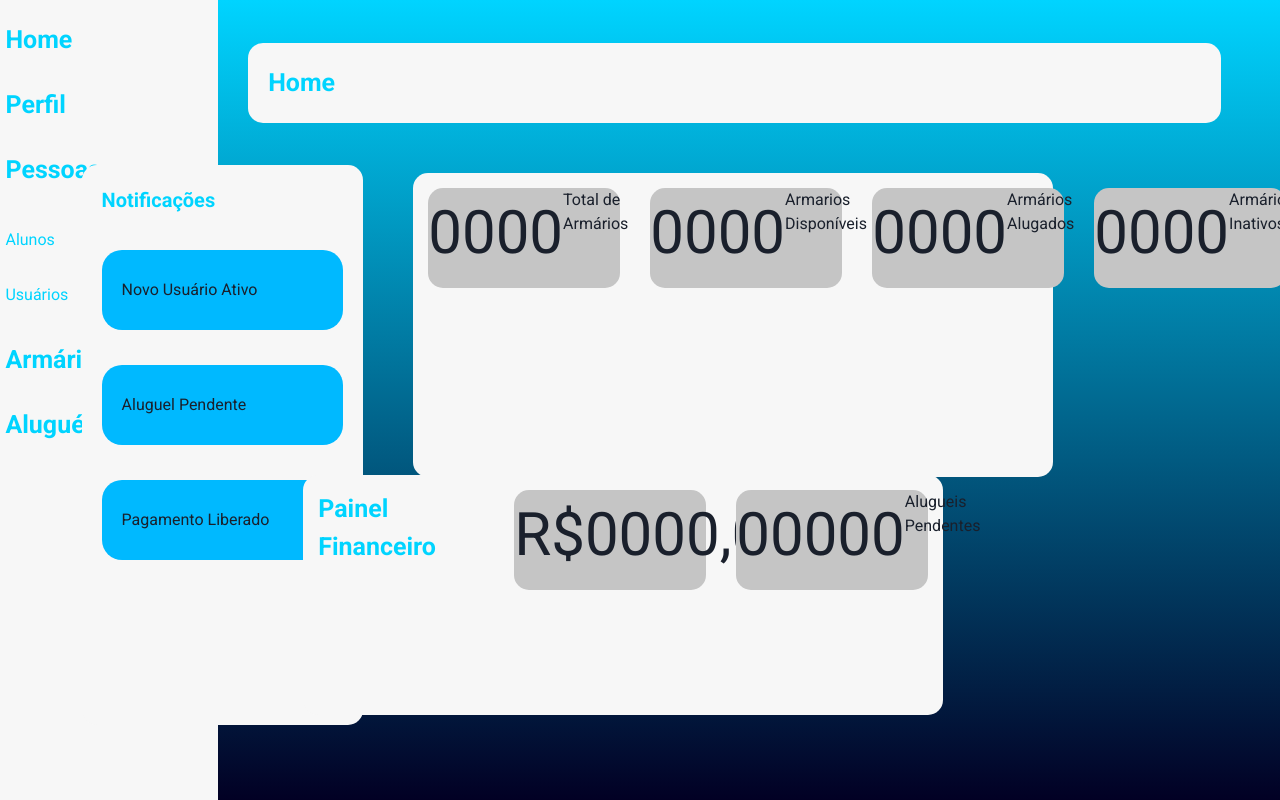
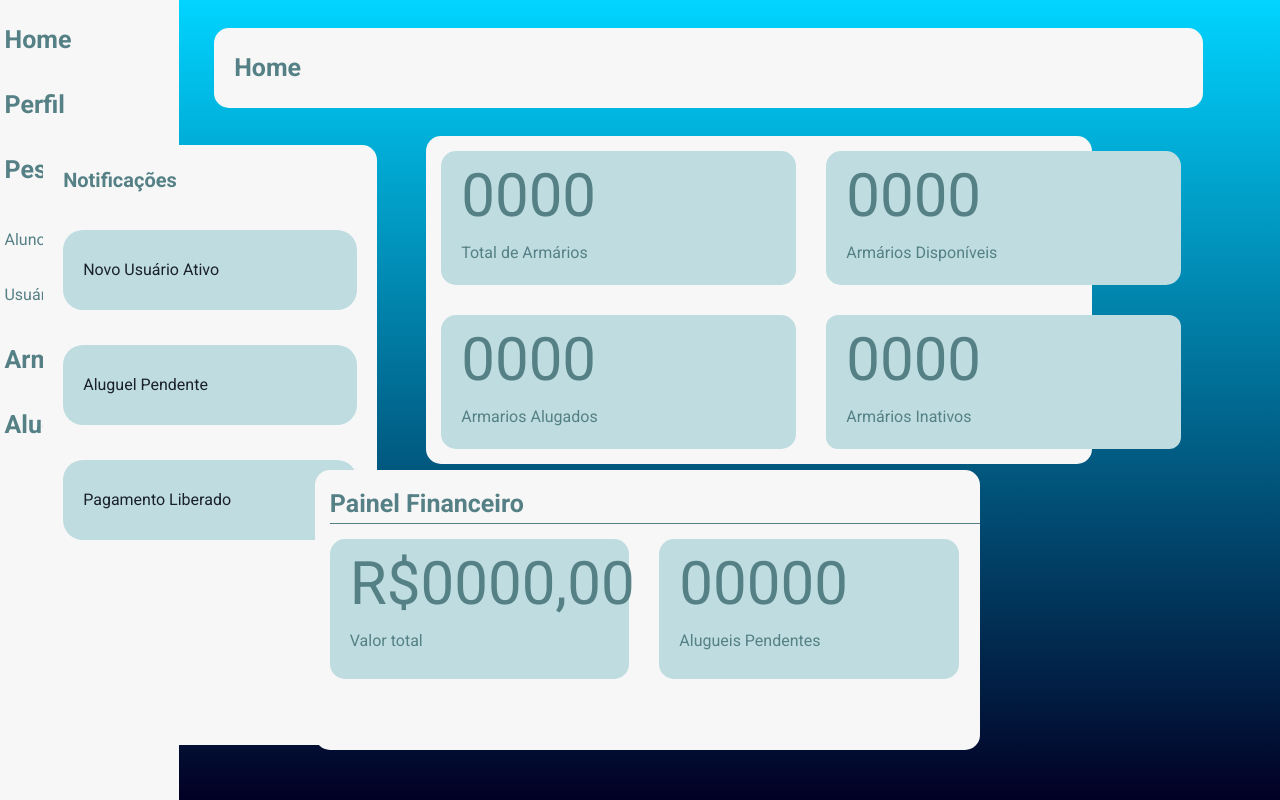
Before and after one commit to GabrieelAraujoo/front-arlock, a React (Create React App) app: page /Adm/Home in a window 1280 px wide. Built offline with nearby package versions, Linux system fonts and the light colour scheme.

Commit message:
Tela adm home

```diff
--- a/src/pages/dashboard/Adm/index.jsx
+++ b/src/pages/dashboard/Adm/index.jsx
@@ -9,43 +9,43 @@ function Home() {
       <Container>
         <Flex
           backgroundColor="white.100"
-          width="17%"
+          width="14%"
           height="full"
           direction="column"
           alignItems="center"
         >
 
-          <Flex backgroundColor="white.100" width="95%" height="80px" textColor="#00D4FF" alignItems="center"
+          <Flex backgroundColor="white.100" width="95%" height="80px" textColor="#558085" alignItems="center"
                 fontSize="25px" fontWeight="bold" marginBottom="-15px">
             Home
           </Flex>
 
-          <Flex backgroundColor="white.100" width="95%" height="80px" textColor="#00D4FF" alignItems="center"
+          <Flex backgroundColor="white.100" width="95%" height="80px" textColor="#558085" alignItems="center"
                 fontSize="25px" fontWeight="bold" marginBottom="-15px">
             Perfil
           </Flex>
 
-          <Flex backgroundColor="white.100" width="95%" height="80px" textColor="#00D4FF" alignItems="center"
+          <Flex backgroundColor="white.100" width="95%" height="80px" textColor="#558085" alignItems="center"
                 fontSize="25px" fontWeight="bold" marginBottom="-10px">
             Pessoas
           </Flex>
 
-          <Flex backgroundColor="white.100" width="95%" height="80px" textColor="#00D4FF" alignItems="center"
+          <Flex backgroundColor="white.100" width="95%" height="80px" textColor="#558085" alignItems="center"
                 marginBottom="-25px">
             Alunos
           </Flex>
 
-          <Flex backgroundColor="white.100" width="95%" height="80px" textColor="#00D4FF" alignItems="center"
+          <Flex backgroundColor="white.100" width="95%" height="80px" textColor="#558085" alignItems="center"
                 marginBottom="-15px">
             Usuários
           </Flex>
 
-          <Flex backgroundColor="white.100" width="95%" height="80px" textColor="#00D4FF" alignItems="center"
+          <Flex backgroundColor="white.100" width="95%" height="80px" textColor="#558085" alignItems="center"
                 fontSize="25px" fontWeight="bold" marginBottom="-15px">
             Armários
           </Flex>
 
-          <Flex backgroundColor="white.100" width="95%" height="80px" textColor="#00D4FF" alignItems="center"
+          <Flex backgroundColor="white.100" width="95%" height="80px" textColor="#558085" alignItems="center"
                 fontSize="25px" fontWeight="bold">
             Aluguéis
           </Flex>
@@ -60,14 +60,14 @@ function Home() {
         >
           <Flex
           backgroundColor="white.100"
-          width="95%"
+          width="100%"
           height="80px"
           borderRadius="15px"
-          marginLeft="10px"
-          marginTop="-25px"
+          marginLeft="35px"
+          marginTop="-40px"
           alignItems="center">
 
-              <Text marginLeft="20px" fontSize="25px" textColor="#00D4FF" fontWeight="bold">
+              <Text marginLeft="20px" fontSize="25px" textColor="#558085" fontWeight="bold">
                   Home
               </Text>
 
@@ -79,19 +79,19 @@ function Home() {
 
         <Flex
               backgroundColor="white.100"
-              width="22%"
-              height="70%"
+              width="334px"
+              height="600px"
               direction="column"
               alignItems=""
               marginTop="90px"
               marginLeft="-1160px"
               borderRadius="15px">
 
-                <Text marginLeft="20px" marginTop="20px"  fontSize="20px" textColor="#00D4FF" fontWeight="bold" >
+                <Text marginLeft="20px" marginTop="20px"  fontSize="20px" textColor="#558085" fontWeight="bold" >
                   Notificações
                 </Text>
 
-                <Flex backgroundColor="#00B9FF" marginInline="20px" marginTop="35px"  height="80px" borderRadius="20px" alignItems="center">
+                <Flex backgroundColor="#BFDDE0" marginInline="20px" marginTop="35px"  height="80px" borderRadius="20px" alignItems="center">
 
                   <Text marginLeft="20px">
                     Novo Usuário Ativo
@@ -99,7 +99,7 @@ function Home() {
 
                 </Flex>
 
-                <Flex backgroundColor="#00B9FF" marginInline="20px" marginTop="35px" height="80px" borderRadius="20px" alignItems="center">
+                <Flex backgroundColor="#BFDDE0" marginInline="20px" marginTop="35px" height="80px" borderRadius="20px" alignItems="center">
 
                   <Text marginLeft="20px">
                     Aluguel Pendente
@@ -107,7 +107,7 @@ function Home() {
 
                 </Flex>
 
-                <Flex backgroundColor="#00B9FF" marginInline="20px" marginTop="35px" height="80px" borderRadius="20px" alignItems="center">
+                <Flex backgroundColor="#BFDDE0" marginInline="20px" marginTop="35px" height="80px" borderRadius="20px" alignItems="center">
 
                   <Text marginLeft="20px">
                     Pagamento Liberado
@@ -118,131 +118,167 @@ function Home() {
         </Flex>
 
         <Flex backgroundColor="white.100"
-              width="50%"
-              height="38%"
+              width="52%"
+              height="41%"
               borderRadius="15px"
-              marginLeft="50px"
-              marginTop="-150px"
+              marginLeft="49px"
+              marginTop="-200px"
               >
-
-                <Flex backgroundColor="#c5c5c5"
-                      width="30%"
-                      height="100px"
+                <Flex direction="column">
+                <Flex backgroundColor="#BFDDE0"
+                      width="355px"
+                      height="144px"
                       borderRadius="15px"
                       margin="15px"
                       >
 
-                          <Text fontSize="60px">
+                        <Flex marginLeft="20px" direction="column">
+
+                          <Text fontSize="60px" textColor="#558085">
                             0000
                           </Text>
 
-                          <Text>
+                          <Text textColor="#558085">
                             Total de Armários
                           </Text>
+
+                        </Flex>
 
                 </Flex>
 
 
-                <Flex backgroundColor="#c5c5c5"
-                      width="30%"
-                      height="100px"
+                <Flex backgroundColor="#BFDDE0"
+                      width="355px"
+                      height="144px"
+                      borderRadius="15px"
+                      margin="15px"
+                      direction="column"
+                      >
+
+                          <Flex marginLeft="20px" direction="column">
+
+                          <Text fontSize="60px" textColor="#558085">
+                            0000
+                          </Text>
+
+                          <Text textColor="#558085">
+                            Armarios Alugados
+                          </Text>
+
+                          </Flex>
+
+                </Flex>
+                </Flex>
+
+                <Flex direction="column">
+
+                <Flex backgroundColor="#BFDDE0"
+                      width="355px"
+                      height="144px"
+                      borderRadius="15px"
+                      margin="15px"
+                      direction="column"
+                      >
+
+                          <Flex marginLeft="20px" direction="column">
+
+                          <Text fontSize="60px" textColor="#558085">
+                            0000
+                          </Text>
+
+                          <Text textColor="#558085">
+                            Armários Disponíveis
+                          </Text>
+
+                          </Flex>
+
+                </Flex>
+
+                <Flex backgroundColor="#BFDDE0"
+                      width="355px"
+                      height="144px"
+                      borderRadius="12px"
+                      margin="15px"
+                      direction="column"
+                      >
+
+                          <Flex marginLeft="20px" direction="column">
+
+                          <Text fontSize="60px" textColor="#558085">
+                            0000
+                          </Text>
+
+                          <Text textColor="#558085">
+                            Armários Inativos
+                          </Text>
+
+                          </Flex>
+
+                </Flex>
+                </Flex>
+
+        </Flex>
+
+        <Flex backgroundColor="white.100"
+              width="52%"
+              height="35%"
+              borderRadius="15px"
+              marginLeft="-777px"
+              marginTop="420px"
+              direction="column"
+              >
+
+
+                <Text marginLeft="15px" marginTop="15px" fontSize="25px" fontWeight="bold" textColor="#558085"
+                borderBottom="1px" borderBottomColor="#558085">
+                  Painel Financeiro
+                </Text>
+
+              <Flex alignItems="baseline">
+
+                <Flex backgroundColor="#BFDDE0"
+                      width="45%"
+                      height="140px"
                       borderRadius="15px"
                       margin="15px"
                       >
 
-                          <Text fontSize="60px">
-                            0000
+                          <Flex marginLeft="20px" direction="column">
+
+                          <Text fontSize="60px" textColor="#558085">
+                            R$0000,00
                           </Text>
 
-                          <Text>
-                            Armarios Disponíveis
+                          <Text textColor="#558085">
+                            Valor total
                           </Text>
+
+                          </Flex>
+
 
                 </Flex>
 
-                <Flex backgroundColor="#c5c5c5"
-                      width="30%"
-                      height="100px"
+                <Flex backgroundColor="#BFDDE0"
+                      width="45%"
+                      height="140px"
                       borderRadius="15px"
                       margin="15px"
                       >
 
-                          <Text fontSize="60px">
-                            0000
+                          <Flex marginLeft="20px" direction="column">
+
+                          <Text fontSize="60px" textColor="#558085">
+                            00000
                           </Text>
 
-                          <Text>
-                            Armários Alugados
+                          <Text textColor="#558085">
+                            Alugueis Pendentes
                           </Text>
 
-                </Flex>
-
-                <Flex backgroundColor="#c5c5c5"
-                      width="30%"
-                      height="100px"
-                      borderRadius="15px"
-                      margin="15px"
-                      >
-
-                          <Text fontSize="60px">
-                            0000
-                          </Text>
-
-                          <Text>
-                            Armários Inativos
-                          </Text>
-
-                </Flex>
-
-
-        </Flex>
-
-        <Flex backgroundColor="white.100"
-              width="50%"
-              height="30%"
-              borderRadius="15px"
-              marginLeft="-750px"
-              marginTop="390px"
-              >
-
-
-                <Text marginLeft="15px" marginTop="15px" fontSize="25px" fontWeight="bold" textColor="#00D4FF">
-                  Painel Financeiro
-                </Text>
-
-                <Flex backgroundColor="#c5c5c5"
-                      width="30%"
-                      height="100px"
-                      borderRadius="15px"
-                      margin="15px"
-                      >
-
-                          <Text fontSize="60px">
-                            R$0000,00
-                          </Text>
-
-                          <Text>
-                            Valor total
-                          </Text>
+                          </Flex>
 
 
                 </Flex>
-
-                <Flex backgroundColor="#c5c5c5"
-                      width="30%"
-                      height="100px"
-                      borderRadius="15px"
-                      margin="15px"
-                      >
-
-                          <Text fontSize="60px">
-                            00000
-                          </Text>
-
-                          <Text>
-                            Alugueis Pendentes
-                          </Text>
-
 
                 </Flex>
 
```
